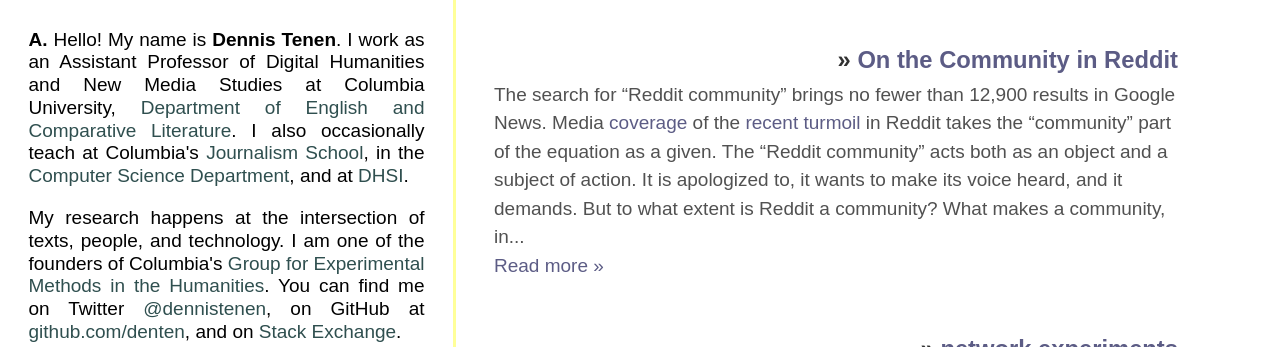
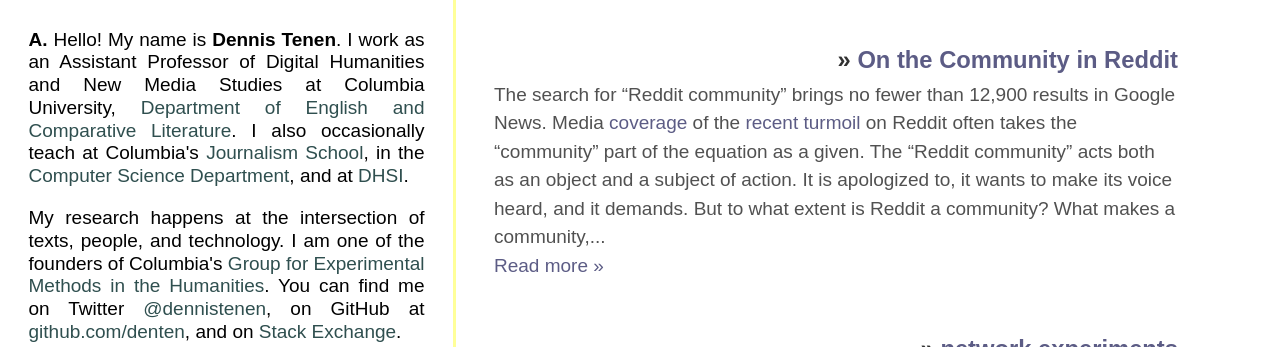
Before and after one commit to denten/denten.github.io, a Jekyll site: the page built from index.html, in a window 1280 px wide and 900 px high, cut to the strip 0-347 px from the top of the window. Built offline with Jekyll 4.4.1, drawn with Linux system fonts in a browser that asks for light colours; some web fonts are replaced; the list of posts is cut into pages by our own code.

Commit message:
minor spell changes

```diff
--- a/_posts/2015-07-29-reddit-community.md
+++ b/_posts/2015-07-29-reddit-community.md
@@ -11,10 +11,10 @@
 [coverage](http://techcrunch.com/2015/07/06/hows-that-popcorn-reddit/) of the
 [recent](http://www.nytimes.com/2015/07/17/technology/reddit-steve-huffman.html)
 [turmoil](https://www.washingtonpost.com/blogs/the-switch/wp/2015/07/09/reddits-former-director-of-talent-breaks-her-silence/)
-in Reddit takes the "community" part of the equation as a given. The "Reddit
-community" acts both as an object and a subject of action. It is apologized to,
-it wants to make its voice heard, and it demands. But to what extent is Reddit
-a community? What makes a community, in any case?
+on Reddit often takes the "community" part of the equation as a given. The
+"Reddit community" acts both as an object and a subject of action. It is
+apologized to, it wants to make its voice heard, and it demands. But to what
+extent is Reddit a community? What makes a community, in any case?
 
 I submit that at the very least, a community identifies a set of people,
 platforms, and practices. First, a community must involve the social element.
```
Also changed, not shown: other parts of _posts/2015-07-29-reddit-community.md (+2 -2 lines).
